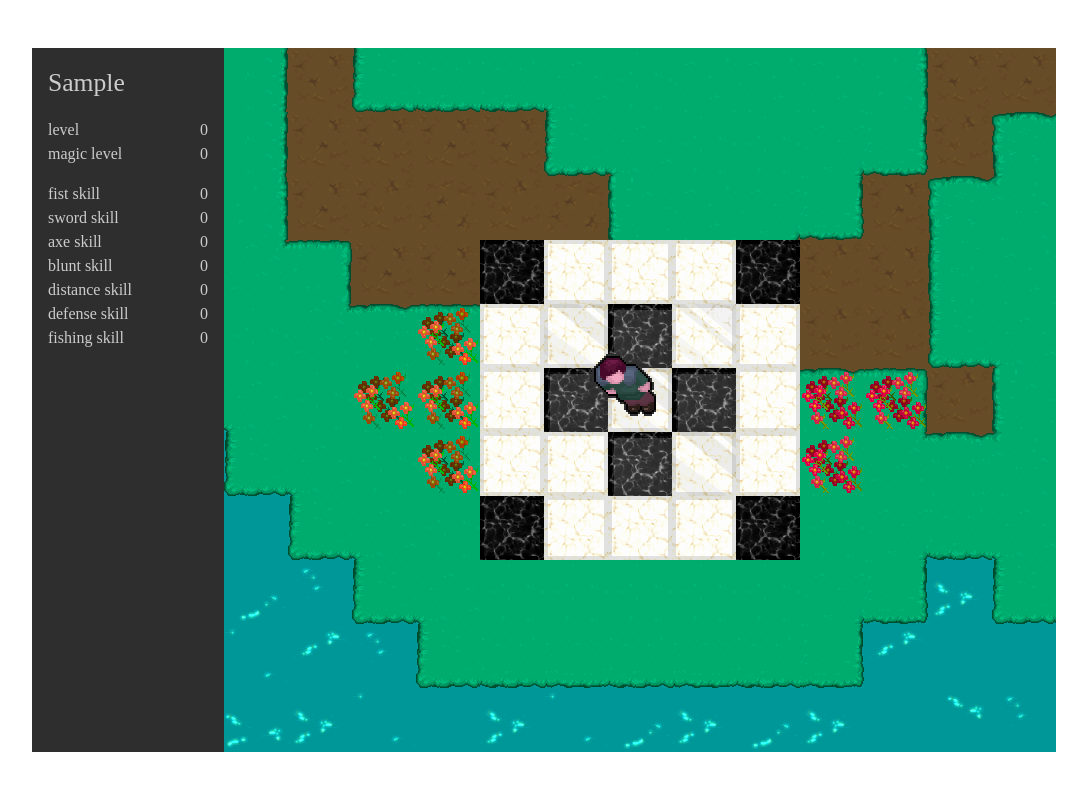
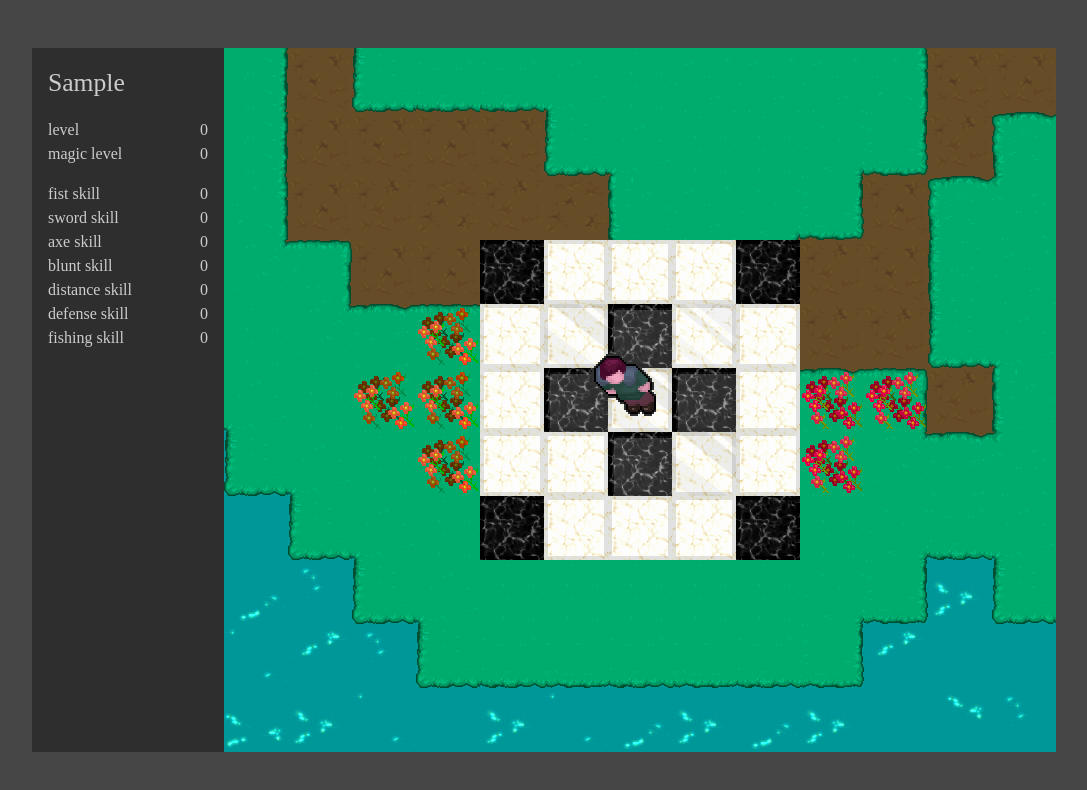
Before and after one commit to dev-montgomery/oasis, a website with bundled scripts: page index.html in a window 1280 px wide. Both pictures are taken after typing "Sample" into the empty fields and a click on the button "submit". Shown: the whole page, without its empty margins (0-1087 px from the left). Built offline with nearby package versions, Linux system fonts and the light colour scheme.

Commit message:
added background and a setTimeout on login to generate a sense of loading...

```diff
--- a/index.js
+++ b/index.js
@@ -23,6 +23,7 @@ window.addEventListener('load', event => {
 
   const form = document.querySelector('.form-container');
   const login = document.querySelector('#login-form');
+
   let chatbox = false;
   let boundaries = [];
   let wateries = [];
@@ -253,15 +254,19 @@ window.addEventListener('load', event => {
       }, 100);
     });
 
-    // canvas.style.background = '#464646';
-    const game = document.querySelector('#game-container');
-    game.style.display = 'flex';
-
     // Enter World
-    if (genus.loaded && player.loaded) {
-      appendPlayerStatData();
-      drawOasis();
-    };
+    setTimeout(() => {
+      if (genus.loaded && player.loaded) {
+        document.querySelector('body').style.background = '#464646';
+        // do something else with the background
+        canvas.style.background = '#464646';
+        const game = document.querySelector('#game-container');
+        game.style.display = 'flex';
+        appendPlayerStatData();
+        drawOasis();
+        // could add a character animation poofing into existence
+      };
+    }, 500);
   };
 
   // event listeners -------------------------------------------------------
--- a/styles/styles.css
+++ b/styles/styles.css
@@ -46,15 +46,23 @@ p, h1, h2, h3, h4, h5, h6 {
 }
 
 /* CSS Styles */
+body {
+  background: url('../backend/assets/background.jpg');
+  background-size: cover;
+  background-repeat:no-repeat;
+  background-position: center center;
+}
+
 /* form styles */
 .form-container {
   position: absolute;
-  top: 50%;
+  top: 40%;
   left: 50%;
   transform: translate(-50%, -50%);
   display: flex;
   justify-content: center;
   align-items: center;
+  color: #fff;
 }
 
 #login-form {
@@ -74,6 +82,7 @@ p, h1, h2, h3, h4, h5, h6 {
 }
 
 #login-form input[name="playername"] {
+  background: transparent;
   border: none;
   outline: none;
   box-shadow: none;
@@ -81,6 +90,7 @@ p, h1, h2, h3, h4, h5, h6 {
   padding: 0.5rem;
   width: 16rem;
   border-bottom: 1px solid #ccc;
+  color: #fff;
 }
 
 #login-form #login-btn {
@@ -89,6 +99,7 @@ p, h1, h2, h3, h4, h5, h6 {
   padding: 0.5rem 2rem;
   margin-left: 15px;
   cursor: pointer;
+  color: #fff;
 }
 
 /* Game Container */
```
